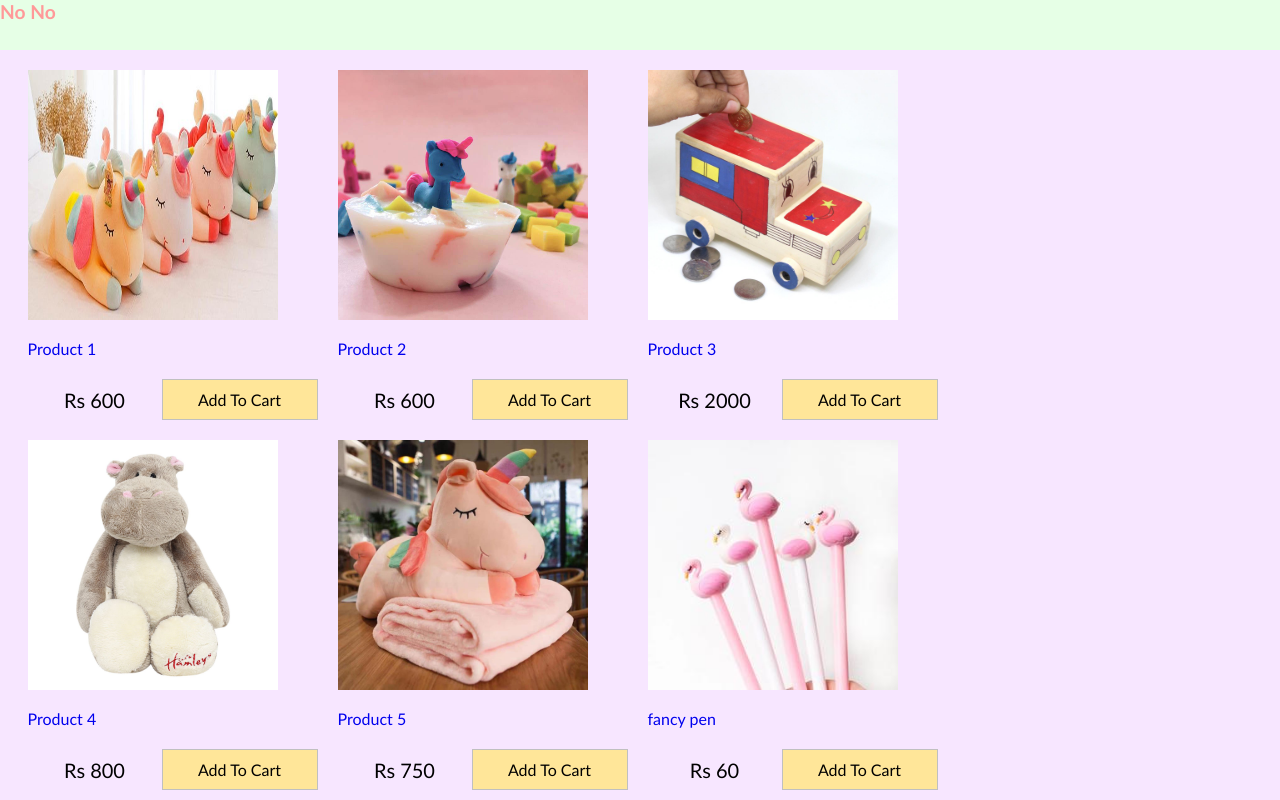
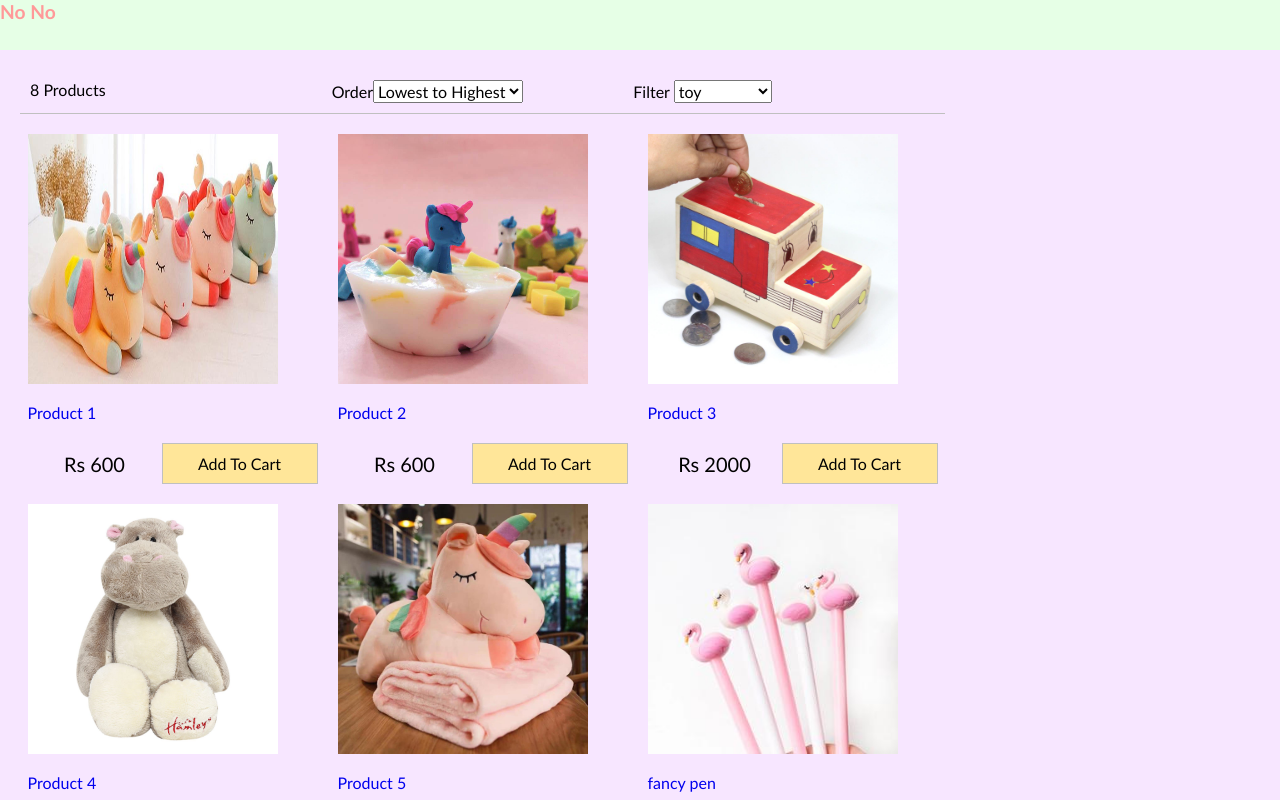
Before and after one commit to priyalorha/front-ent, a React (Create React App) app: page / in a window 1280 px wide. Shown: the top 800 px of the page. Built offline with nearby package versions, Linux system fonts and the light colour scheme; the HTML template or start-up script is replaced by a standard one.

Commit message:
filter functionality

```diff
--- a/src/App.js
+++ b/src/App.js
@@ -1,4 +1,5 @@
 import React, { Component } from 'react';
+import FilterElement from './componets/filter';
 import ProductList from './componets/productList';
 import data from './data.json';
 
@@ -10,7 +11,35 @@ export default class App extends Component {
       products: data.products,
       sort : "",
       category:""
-    }
+    };
+  }
+  sortProducts=(events) =>
+  {
+    const sort= events.target.value;
+    console.log(sort)
+    this.setState((state)=> ({
+      sort:sort,
+      products:this.state.products
+     .slice()
+      .sort((a,b)=>
+        sort ==="lowest"?
+      a.price<b.price?1:-1:
+      sort === "highest"?
+      a.price>b.price?1:-1:a._id<b._id?1:-1 )}))
+
+  };
+
+  filterProducts = (category)=>
+  { if(category.target.value===''){
+    this.setState({category,product:data.products})
+
+  }
+    else{this.setState({
+      category:category.target.value,
+      products: data.products.filter(product=>product.category
+        .indexOf(category.target.value)>=0)
+    })}
+
   }
   render() {
     console.log(this.state.products)
@@ -25,6 +54,11 @@ export default class App extends Component {
         <div className="content">
 
           <div className ="main">
+          <FilterElement count = {this.state.products.length}
+          price = {this.state.price}
+          category = {this.state.category}
+          filterProducts ={this.filterProducts}
+          sortProducts = {this.sortProducts} />
             <ProductList products={this.state.products}/></div>
           <div className="sidebar"></div>
         </div>
--- /dev/null
+++ b/src/componets/filter.js
@@ -0,0 +1,32 @@
+import React, { Component } from 'react'
+
+export default class FilterElement  extends Component {
+    render() {
+        return (
+            <div className="filter">
+                <div className ="filter-result">{this.props.count} Products</div>
+                <div className ="filter-sort"> Order{""}
+                <select value ={this.products} onChange ={this.props.sortProducts}>
+                    <option value="lowest">Lowest to Highest</option>
+                    <option value="highest">Highest to lowest</option>
+                    <option>new arrivals</option>
+                </select>
+
+
+                </div>
+                <div className ="filter-category">
+                Filter{" "}
+                <select value = {this.props.FilterElement}
+                onChange = {this.props.filterProducts}>
+                    <option value="toy">toy</option>
+                    <option value="Soap">Soap</option>
+                    <option value="piggy bank">piggy bank</option>
+                    <option value="blanket">blanket</option>
+                    <option value="pen">pen</option>
+
+                    </select></div>
+
+            </div>
+        )
+    }
+}
--- a/src/componets/productList.js
+++ b/src/componets/productList.js
@@ -3,8 +3,6 @@ import formatCurrency from '../util'
 
 export default class ProductList extends Component {
     render() {
-        console.log(this.props.products)
-
         return (
             <div className="products">
                 <ul className="products">
@@ -16,7 +14,7 @@ export default class ProductList extends Component {
                       <p>{product.name}</p>
                     </a>
                     <div className="product-price">
-                      <div class="product-price-currency">{formatCurrency(product.price)}</div>
+                      <div className="product-price-currency">{formatCurrency(product.price)}</div>
                       <button className="button primary">
                         Add To Cart
                       </button>
--- a/src/data.json
+++ b/src/data.json
@@ -79,7 +79,7 @@
         {
             "_id":"8",
             "name":" train",
-            "category":"train train",
+            "category":"toy",
             "image": "/images/product-8.jpg",
             "price":1000,
             "brand":"nono",
--- a/src/index.css
+++ b/src/index.css
@@ -161,3 +161,14 @@ a:hover{
   background-color:#ffe699;
 
 }
+
+.filter {
+  display: flex;
+  justify-content: space-between;
+  padding: 1rem;
+  margin: 1rem;
+  border-bottom: 0.1rem #c0c0c0 solid;
+}
+.filter div {
+  flex: 1;
+}
--- a/src/util.js
+++ b/src/util.js
@@ -1,4 +1,4 @@
 export default function formatCurrency(Num)
 {
-    return "Rs " + Num;
+    return "Rs " + Num +" ";
 }
```
